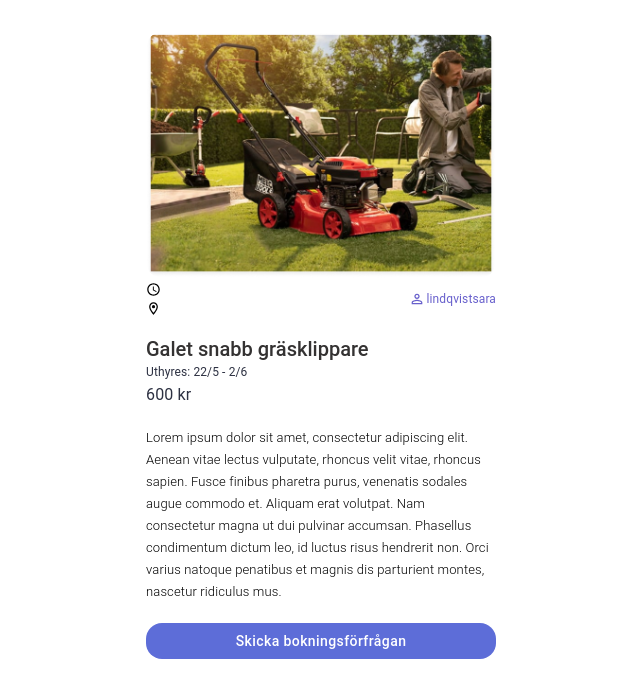
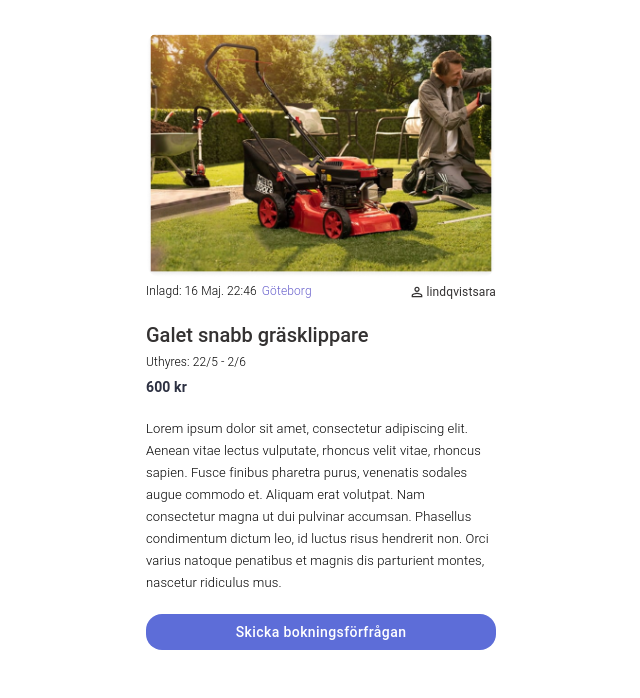
Before and after one commit to empafrontend/Rentium, a React (Create React App) app: page /add in a window 1280 px wide. Shown: the top 698 px of the page, without its empty margins (319-959 px from the left). Built offline with nearby package versions, Linux system fonts and the light colour scheme.

Commit message:
improved styling

```diff
--- a/src/AddPage.tsx
+++ b/src/AddPage.tsx
@@ -1,5 +1,3 @@
-import { LocationOnOutlined } from '@mui/icons-material';
-import AccessTimeIcon from '@mui/icons-material/AccessTime';
 import PersonOutlineIcon from '@mui/icons-material/PersonOutline';
 import { Box, CardMedia, Container, Typography } from '@mui/material';
 import img from '../src/Assets/gk.png';
@@ -40,17 +38,36 @@ function AddPage() {
           <Box
             sx={{
               display: 'flex',
-              flexDirection: 'column',
-              rowGap: 0.5,
+              flexDirection: 'row',
             }}
           >
-            <AccessTimeIcon sx={{ fontSize: '15px' }} /> {}
-            <LocationOnOutlined sx={{ fontSize: '15px' }} /> {}
+            <Typography
+              variant="body1"
+              sx={{
+                fontSize: '12px',
+                display: 'flex',
+                fontWeight: '300',
+                mr: '5px',
+              }}
+            >
+              Inlagd: 16 Maj. 22:46
+            </Typography>
+            <Typography
+              variant="body1"
+              sx={{
+                color: '#6860CC',
+                fontSize: '12px',
+                display: 'flex',
+                fontWeight: '300',
+              }}
+            >
+              Göteborg
+            </Typography>
           </Box>
           <Typography
             variant="body1"
             sx={{
-              color: '#6860CC',
+              color: '#343232',
               fontSize: '12px',
               display: 'flex',
               fontWeight: '400',
@@ -58,7 +75,7 @@ function AddPage() {
             }}
           >
             <PersonOutlineIcon
-              sx={{ fontSize: '1rem', m: '2px', color: '#6860CC' }}
+              sx={{ fontSize: '1rem', m: '2px', color: '#343232' }}
             />
             lindqvistsara
           </Typography>
@@ -68,6 +85,7 @@ function AddPage() {
             display: 'flex',
             flexDirection: 'column',
             mt: '1rem',
+            rowGap: 0.5,
           }}
         >
           <Typography
@@ -79,11 +97,9 @@ function AddPage() {
           <Typography
             variant="body1"
             sx={{
-              color: '#2D3142',
               fontSize: '12px',
               display: 'flex',
-              fontWeight: '400',
-              alignItems: 'center',
+              fontWeight: '300',
             }}
           >
             Uthyres: 22/5 - 2/6
@@ -93,8 +109,8 @@ function AddPage() {
             sx={{
               color: '#2D3142',
               display: 'flex',
-              fontSize: '16px',
-              fontWeight: '400',
+              fontSize: '14px',
+              fontWeight: '700',
               alignItems: 'center',
               mt: '2px',
             }}
```
